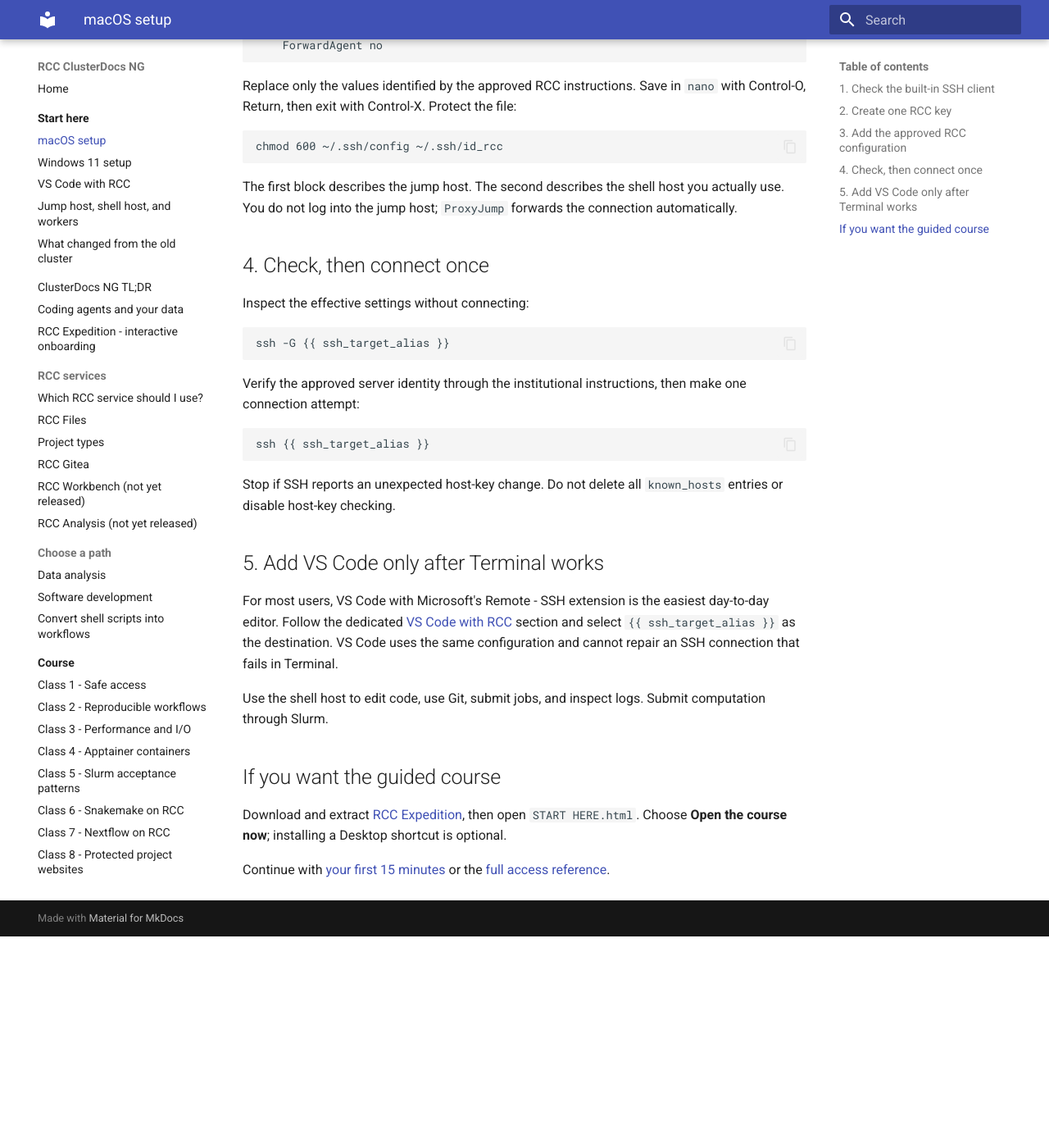
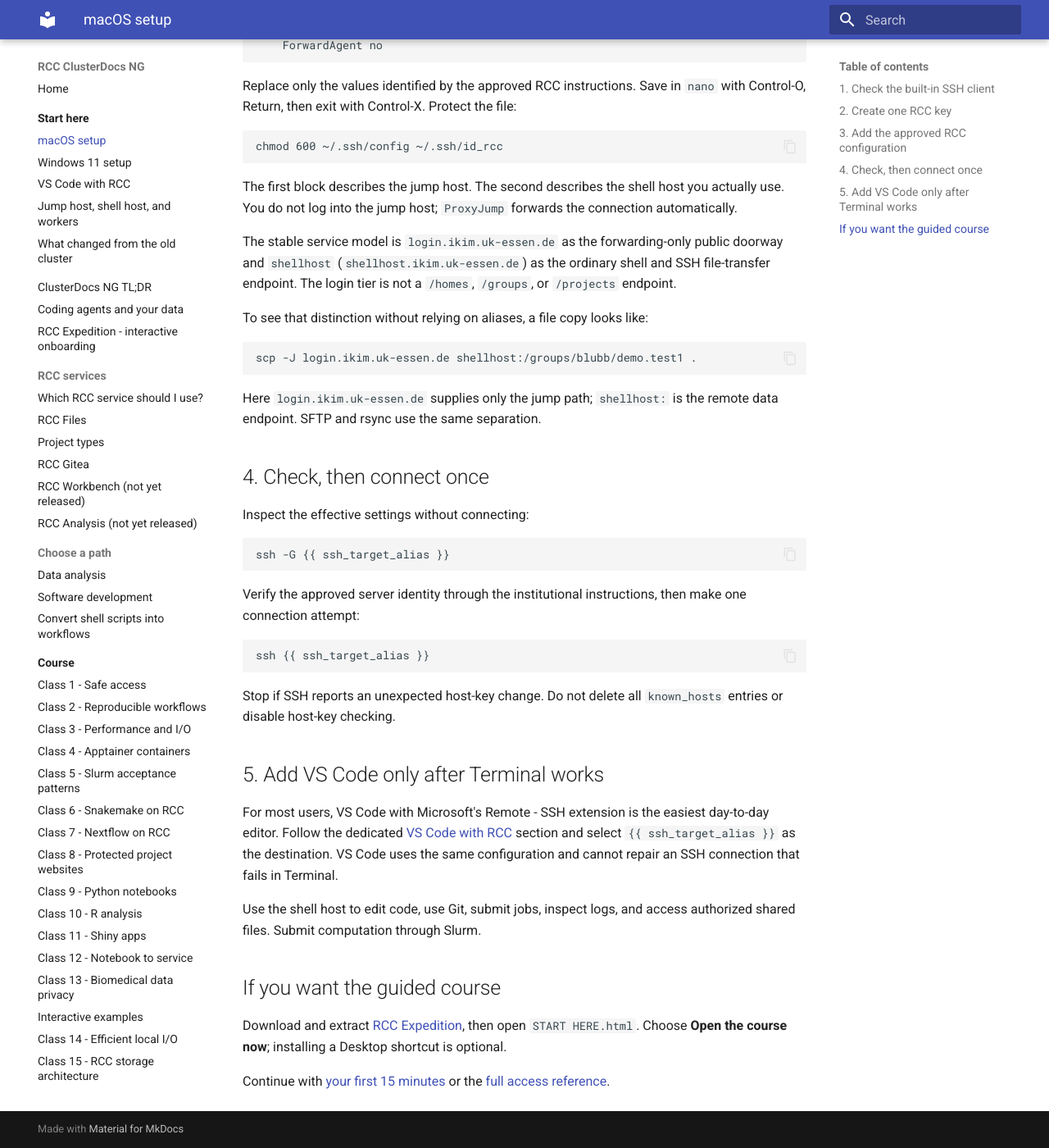
Before and after one commit to IKIM-Essen/ClusterDocs, an MkDocs documentation site: the page built from docs/getting-started/macos.md, in a window 1280 px wide and 1400 px high, scrolled down 1288 px. Shown: the whole window at 82% size. Built offline with MkDocs 1.6.1 and Material for MkDocs 9.7.7, drawn with Linux system fonts in a browser that asks for light colours; before the commit the page ends 2430 px from its top, so only the background shows below that.

Commit message:
Clarify Mac shellhost transfer route

````diff
--- a/docs/getting-started/macos.md
+++ b/docs/getting-started/macos.md
@@ -74,6 +74,20 @@
 you actually use. You do not log into the jump host; `ProxyJump` forwards the
 connection automatically.
 
+The stable service model is `login.ikim.uk-essen.de` as the forwarding-only
+public doorway and `shellhost` (`shellhost.ikim.uk-essen.de`) as the ordinary
+shell and SSH file-transfer endpoint. The login tier is not a `/homes`,
+`/groups`, or `/projects` endpoint.
+
+To see that distinction without relying on aliases, a file copy looks like:
+
+```bash
+scp -J login.ikim.uk-essen.de shellhost:/groups/blubb/demo.test1 .
+```
+
+Here `login.ikim.uk-essen.de` supplies only the jump path; `shellhost:` is the
+remote data endpoint. SFTP and rsync use the same separation.
+
 ## 4. Check, then connect once
 
 Inspect the effective settings without connecting:
@@ -100,8 +114,8 @@
 destination. VS Code uses the same configuration and cannot repair an SSH
 connection that fails in Terminal.
 
-Use the shell host to edit code, use Git, submit jobs, and inspect logs. Submit
-computation through Slurm.
+Use the shell host to edit code, use Git, submit jobs, inspect logs, and access
+authorized shared files. Submit computation through Slurm.
 
 ## If you want the guided course
 
````
